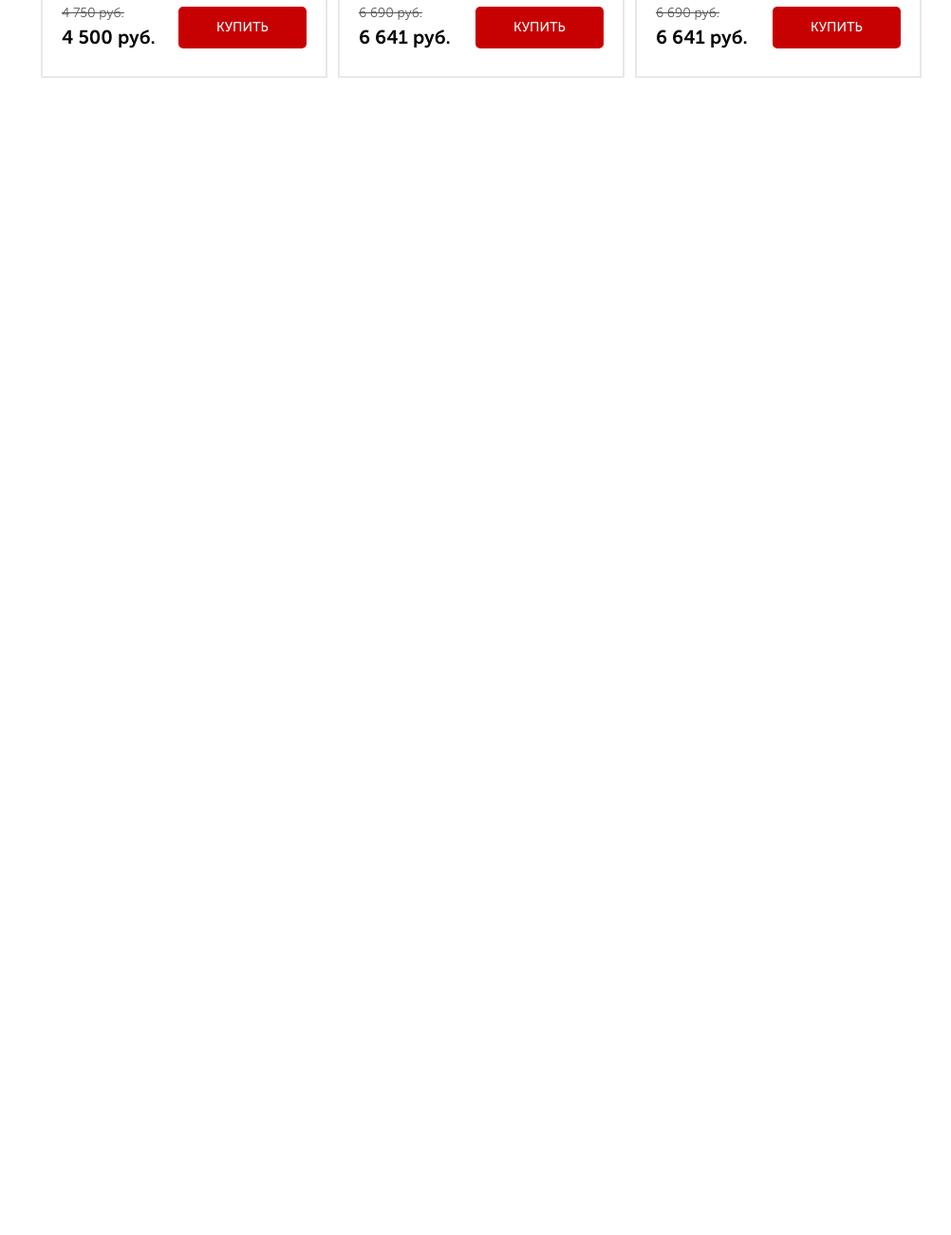
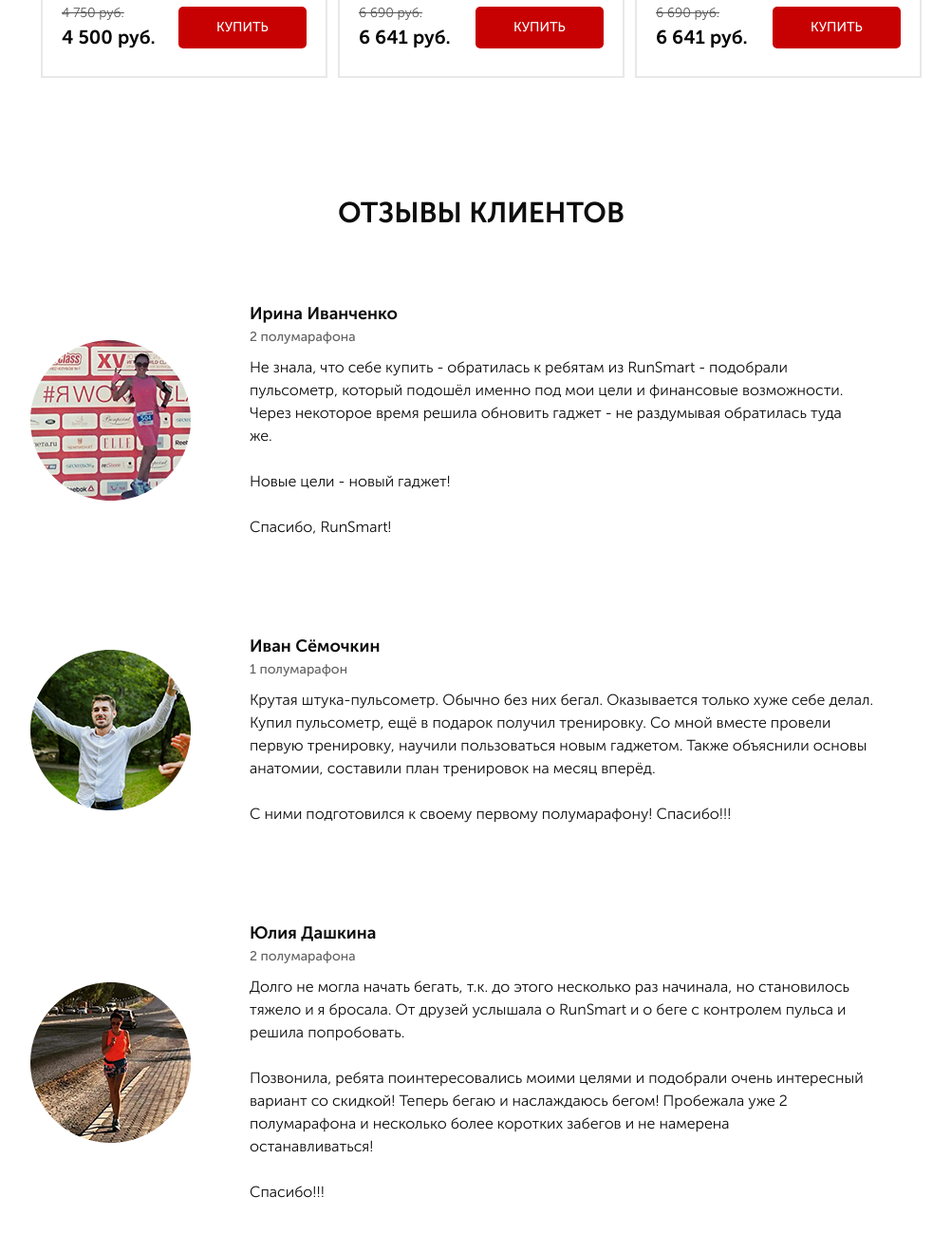
Before and after one commit to andrewtebenko/pulse, a website: page src/index.html in a window 1280 px wide. Shown: the part 3749-5049 px from the top of the page at 95% size, without its empty margins (133-1135 px from the left). Before the commit the page ends 3951 px from the top, so only its background shows below. Drawn offline with nearby package versions, Linux system fonts and the light colour scheme; files whose address does not match are found by name.

Commit message:
Added the comment block

```diff
--- a/src/index.html
+++ b/src/index.html
@@ -408,6 +408,62 @@
             </div>
         </div>
     </section>
+    <section class="comment">
+        <div class="container">
+            <div class="title">отзывы клиентов</div>
+            <div class="comment__item">
+                <img src="img/feed_1.png" alt="Ирина Иванченко" class="comment__img">
+                <div class="comment__text">
+                    <div class="comment__person">Ирина Иванченко</div>
+                    <div class="comment__count">2 полумарафона</div>
+                    <div class="comment__description">
+                        Не знала, что себе купить - обратилась к ребятам из RunSmart - подобрали
+                        пульсометр, который подошёл именно под мои цели и финансовые возможности.
+                        Через некоторое время решила обновить гаджет - не раздумывая обратилась туда<br>
+                        же.
+                        <br><br>
+                        Новые цели - новый гаджет!
+                        <br><br>
+                        Спасибо, RunSmart!
+                    </div>
+                </div>
+            </div>
+            <div class="comment__item">
+                <img src="img/feed_2.png" alt="Иван Сёмочкин" class="comment__img">
+                <div class="comment__text">
+                    <div class="comment__person">Иван Сёмочкин</div>
+                    <div class="comment__count">1 полумарафон</div>
+                    <div class="comment__description">
+                        Крутая штука-пульсометр. Обычно без них бегал. Оказывается только хуже себе
+                        делал. Купил пульсометр, ещё в подарок получил тренировку. Со мной вместе провели
+                        первую тренировку, научили пользоваться новым гаджетом. Также объяснили
+                        основы анатомии, составили план тренировок на месяц вперёд.
+                        <br><br>
+                        С ними подготовился к своему первому полумарафону! Спасибо!!!
+                    </div>
+                </div>
+            </div>
+            <div class="comment__item">
+                <img src="img/feed_3.png" alt="Юлия Дашкина" class="comment__img">
+                <div class="comment__text">
+                    <div class="comment__person">Юлия Дашкина</div>
+                    <div class="comment__count">2 полумарафона</div>
+                    <div class="comment__description">
+                        Долго не могла начать бегать, т.к. до этого несколько раз начинала, но становилось
+                        тяжело и я бросала. От друзей услышала о RunSmart и о беге с контролем пульса и
+                        решила попробовать.
+                        <br><br>
+                        Позвонила, ребята поинтересовались моими целями и подобрали очень
+                        интересный вариант со скидкой! Теперь бегаю и наслаждаюсь бегом! Пробежала
+                        уже 2 полумарафона и несколько более коротких забегов и не намерена<br>
+                        останавливаться!
+                        <br><br>
+                        Спасибо!!!
+                    </div>
+                </div>
+            </div>
+        </div>
+    </section>
     <script src="https://ajax.googleapis.com/ajax/libs/jquery/1.12.4/jquery.min.js"></script>
     <script src="https://cdnjs.cloudflare.com/ajax/libs/tiny-slider/2.9.2/min/tiny-slider.js"></script>
     <script src="js/slider.js"></script>
```
